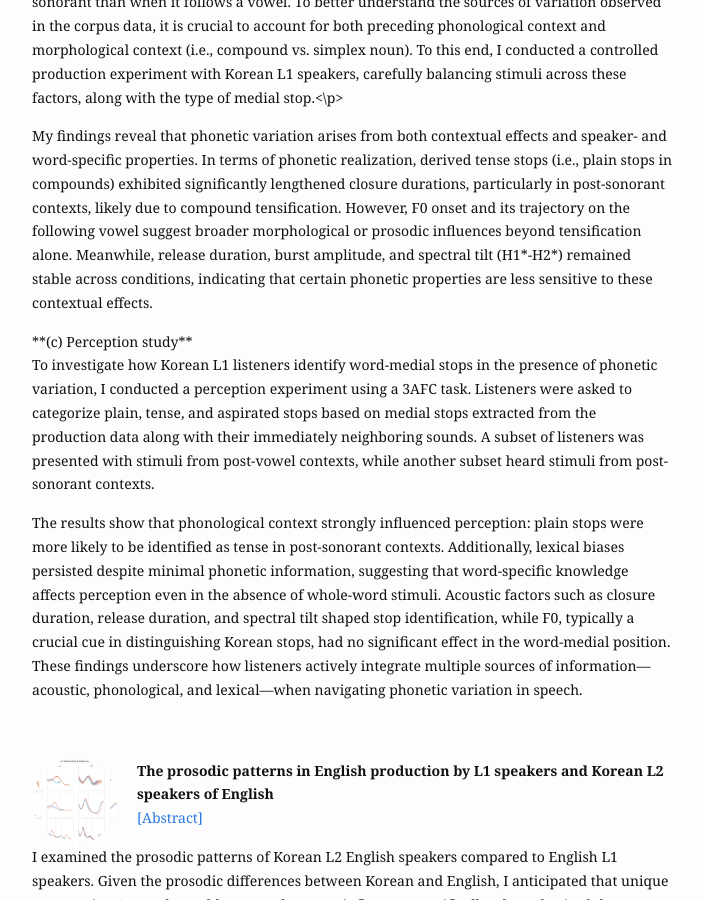
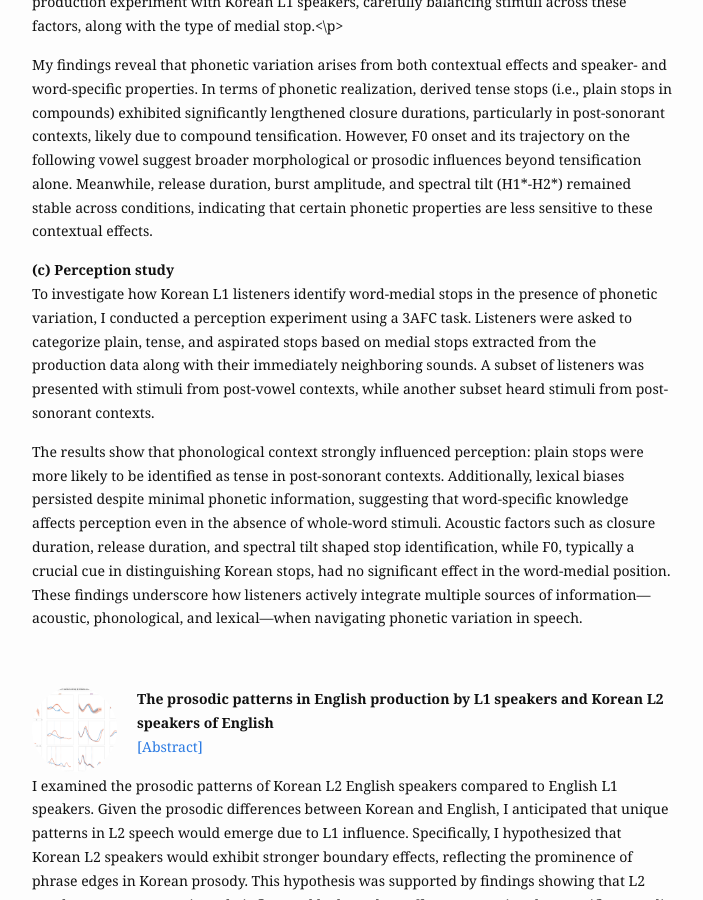
Before and after one commit to chloedkkwon/chloedkkwon.github.io, a Jekyll site: the page built from research.md, in a window 1280 px wide and 900 px high, scrolled down 892 px. Shown: the whole window, without its empty margins (288-991 px from the left). Built offline with Jekyll 4.4.1, drawn with Linux system fonts in a browser that asks for light colours.

```diff
--- a/research.md
+++ b/research.md
@@ -10,16 +10,15 @@ items:
     description: |
       This dissertation project investigates the phonetic realization of compound tensification (a.k.a. sai-sios), a morphophonological process in Korean. It refers to a process where a plain obstruent in the initial position of the second noun surfaces as a tense obstruent in a noun+noun compound. This phenomenon is particularly interesting due to its unpredictable occurrence and the variability it introduces in pronunciation. In my project, I focus on the phonetic realization of tense stops that emerge from compound tensification and their mapping to listeners' perceptions.
 
-      **(a) Corpus study**<br> <a href="https://drive.google.com/file/d/15I8WHJa4ytbs3MLPyJ9lDT_-CvffA00A/view?usp=drive_link">[Proceeding]</a><br>
+      <b>(a) Corpus study</b><a href="https://drive.google.com/file/d/15I8WHJa4ytbs3MLPyJ9lDT_-CvffA00A/view?usp=drive_link">[Proceeding]</a><br>
       Using corpus data, I explored how compound tensification manifests in natural speech and whether the tense stops resulting from it are categorically distinct from both underlying plain and tense stops, as assumed in traditional analyses. When characterized by stop duration, F0 onset, and H1-H2 on the following vowel, derived tense stops in compounds exhibited characteristics expected of underlying tense stops (i.e., longer duration, higher F0 onset, lower H1-H2), whereas underlying tense stops in compounds exhibited characteristics expected of underlying plain stops (i.e., shorter duration, lower F0 onset, lower H1-H2). The results call into question whether compound tensification results in categorically distinctive tense consonants.
 
-      **(b) Production study**<br>
-      <a href="https://drive.google.com/file/d/1puMukcvU7CXmK85COg_XMAMLtCreNLdP/view?usp=sharing"><strong>[Talk slides]</strong></a>
-      <a href="https://drive.google.com/file/d/1OmrNidCh7-aJUgtwByunbqu5TAos_58-/view?usp=sharing"><strong>[Abstract]</strong></a>
+      <b>(b) Production study</b>
+      <a href="https://drive.google.com/file/d/1puMukcvU7CXmK85COg_XMAMLtCreNLdP/view?usp=sharing"><strong>[Talk slides]</strong></a> <a href="https://drive.google.com/file/d/1OmrNidCh7-aJUgtwByunbqu5TAos_58-/view?usp=sharing"><strong>[Abstract]</strong></a>
       <p>One key factor influencing the occurrence of tensification is the preceding phonological context. Specifically, tensification is significantly more likely when the target medial stop follows a sonorant than when it follows a vowel. To better understand the sources of variation observed in the corpus data, it is crucial to account for both preceding phonological context and morphological context (i.e., compound vs. simplex noun). To this end, I conducted a controlled production experiment with Korean L1 speakers, carefully balancing stimuli across these factors, along with the type of medial stop.<\p>
       <p>My findings reveal that phonetic variation arises from both contextual effects and speaker- and word-specific properties. In terms of phonetic realization, derived tense stops (i.e., plain stops in compounds) exhibited significantly lengthened closure durations, particularly in post-sonorant contexts, likely due to compound tensification. However, F0 onset and its trajectory on the following vowel suggest broader morphological or prosodic influences beyond tensification alone. Meanwhile, release duration, burst amplitude, and spectral tilt (H1*-H2*) remained stable across conditions, indicating that certain phonetic properties are less sensitive to these contextual effects.</p>
 
-      **(c) Perception study**<br>
+      <b>(c) Perception study</b><br>
       <p>To investigate how Korean L1 listeners identify word-medial stops in the presence of phonetic variation, I conducted a perception experiment using a 3AFC task. Listeners were asked to categorize plain, tense, and aspirated stops based on medial stops extracted from the production data along with their immediately neighboring sounds. A subset of listeners was presented with stimuli from post-vowel contexts, while another subset heard stimuli from post-sonorant contexts. </p>
       <p>The results show that phonological context strongly influenced perception: plain stops were more likely to be identified as tense in post-sonorant contexts. Additionally, lexical biases persisted despite minimal phonetic information, suggesting that word-specific knowledge affects perception even in the absence of whole-word stimuli. Acoustic factors such as closure duration, release duration, and spectral tilt shaped stop identification, while F0, typically a crucial cue in distinguishing Korean stops, had no significant effect in the word-medial position. These findings underscore how listeners actively integrate multiple sources of information—acoustic, phonological, and lexical—when navigating phonetic variation in speech.</p>
 
```
